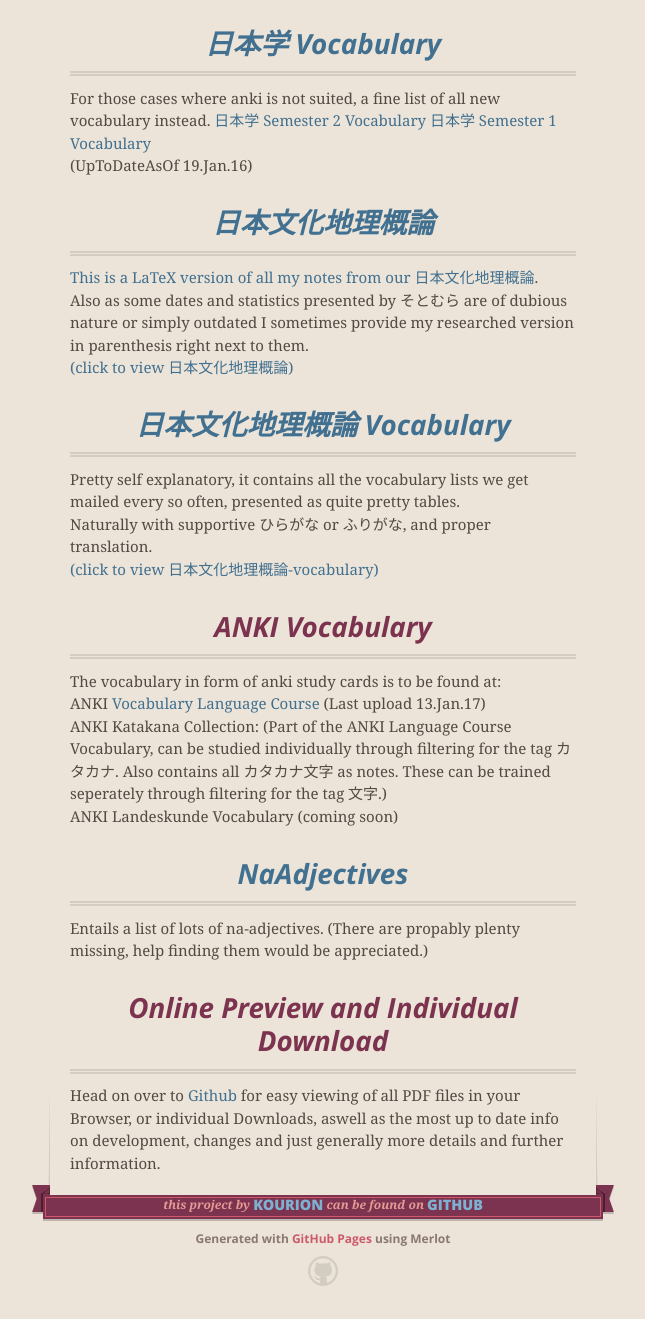
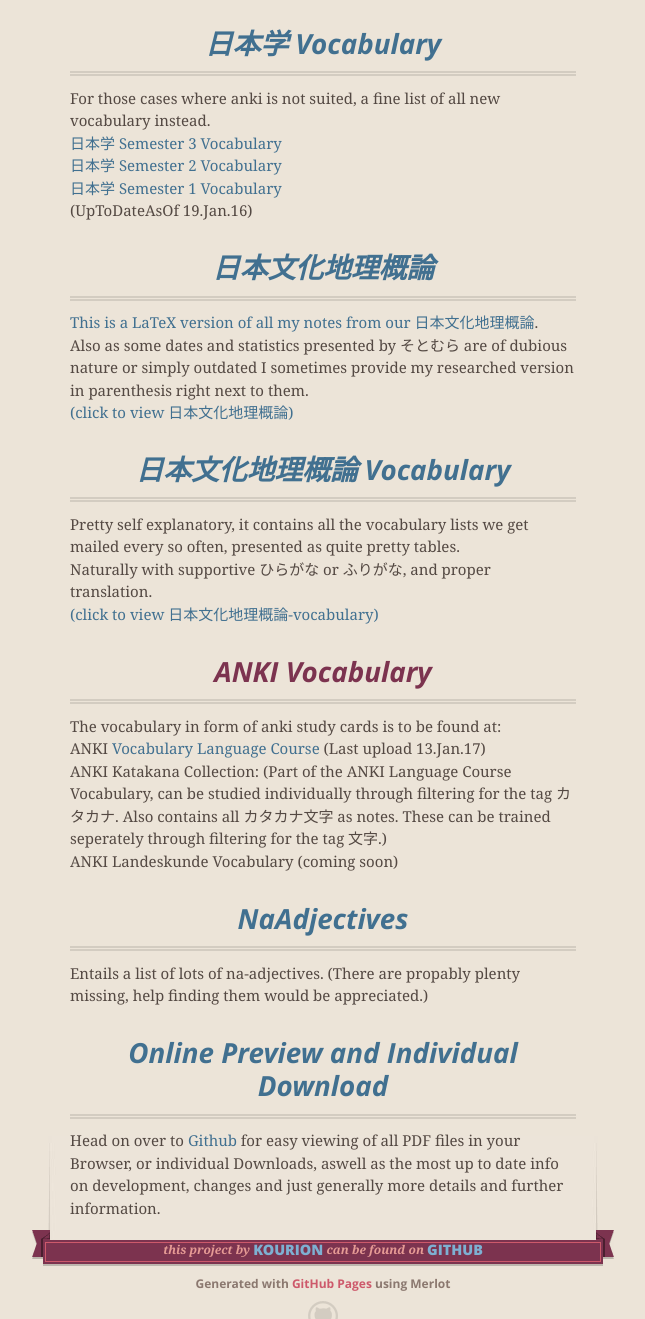
Before and after one commit to Kourion/BenkyouDaYo, a plain HTML site: page index.html in a window 1280 px wide. Shown: the part 427-1746 px from the top of the page, without its empty margins (317-962 px from the left). Drawn offline with nearby package versions, Linux system fonts and the light colour scheme.

Commit message:
Update 19.01.2017, fixed formatting

```diff
--- a/index.html
+++ b/index.html
@@ -55,8 +55,9 @@ Additional info is provided and marked with the ¥(円) symbol, while helpful th
 
 <h1>
 <a id="japonicum-vocabulary" class="anchor" href="#japonicum-vocabulary" aria-hidden="true"><span aria-hidden="true" class="octicon octicon-link"></span></a><a href="https://github.com/Kourion/BenkyouDaYo/blob/master/JaponicumVocabulary.pdf">日本学 Vocabulary</a></h1>
-<p>For those cases where anki is not suited, a fine list of all new vocabulary instead.
-  <a href="https://github.com/Kourion/BenkyouDaYo/blob/master/JaponicumVocabulary2.pdf">日本学 Semester 2 Vocabulary</a>
+<p>For those cases where anki is not suited, a fine list of all new vocabulary instead.<br>
+  <a href="https://github.com/Kourion/BenkyouDaYo/blob/master/JaponicumVocabulary.pdf">日本学 Semester 3 Vocabulary</a><br>
+  <a href="https://github.com/Kourion/BenkyouDaYo/blob/master/JaponicumVocabulary2.pdf">日本学 Semester 2 Vocabulary</a><br>
   <a href="https://github.com/Kourion/BenkyouDaYo/blob/master/JaponicumVocabulary1.pdf">日本学 Semester 1 Vocabulary</a>
 <br>(UpToDateAsOf 19.Jan.16)</p>
 
@@ -92,7 +93,7 @@ Naturally with supportive ひらがな or ふりがな, and proper translation.
 <p>Entails a list of lots of na-adjectives. (There are propably plenty missing, help finding them would be appreciated.)</p>
 
 <h1>
-<a id="gotogit" class="anchor" href="#gotogit" aria-hidden="true"><span aria-hidden="true" class="octicon octicon-link"></span></a>Online Preview and Individual Download</h1>
+<a id="gotogit" class="anchor" href="#gotogit" aria-hidden="true"><span aria-hidden="true" class="octicon octicon-link"></span></a><a href="https://github.com/Kourion/BenkyouDaYo">Online Preview and Individual Download</a></h1>
 <p> Head on over to <a href="https://github.com/Kourion/BenkyouDaYo">Github</a> for easy viewing of all PDF files in your Browser, or individual Downloads, aswell as the most
         up to date info on development, changes and just generally more details and further information.</p>
       </section>
```
